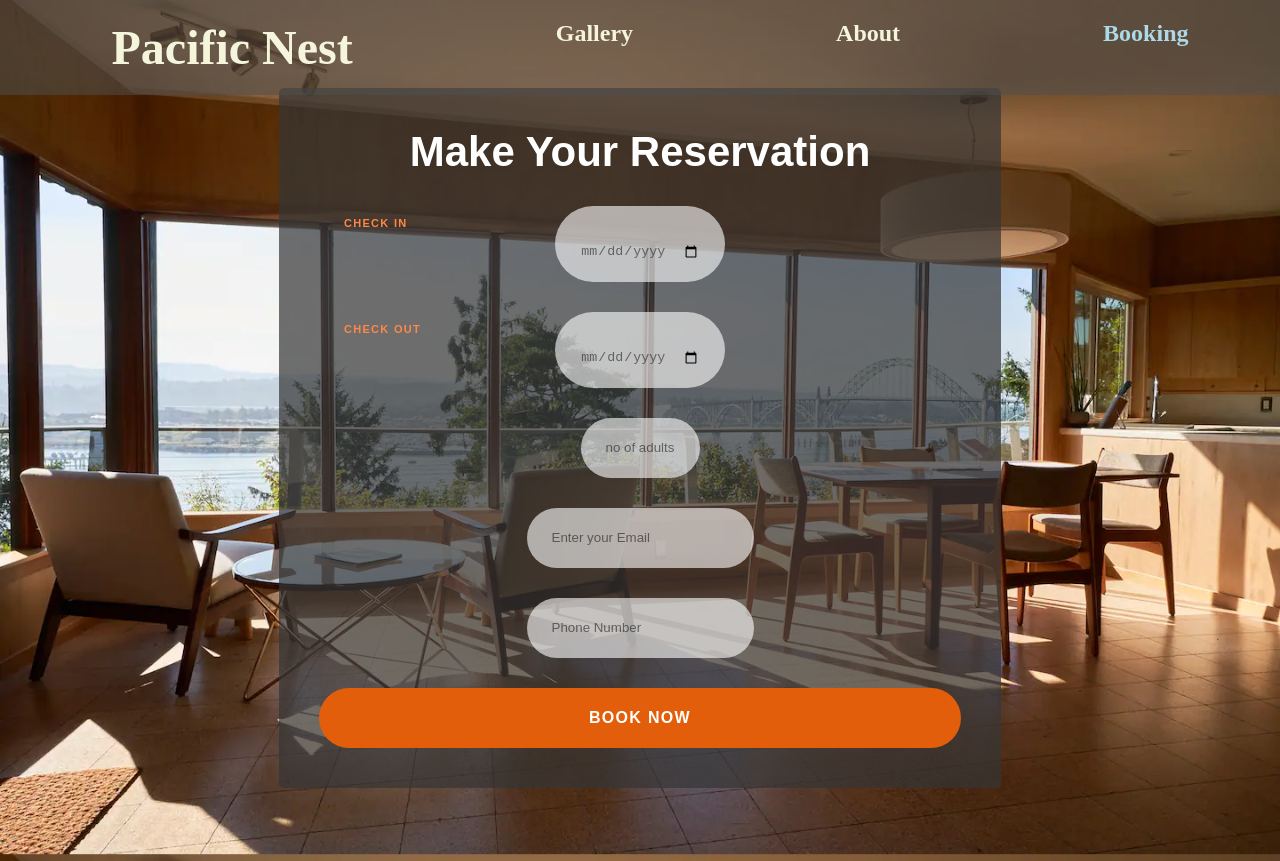
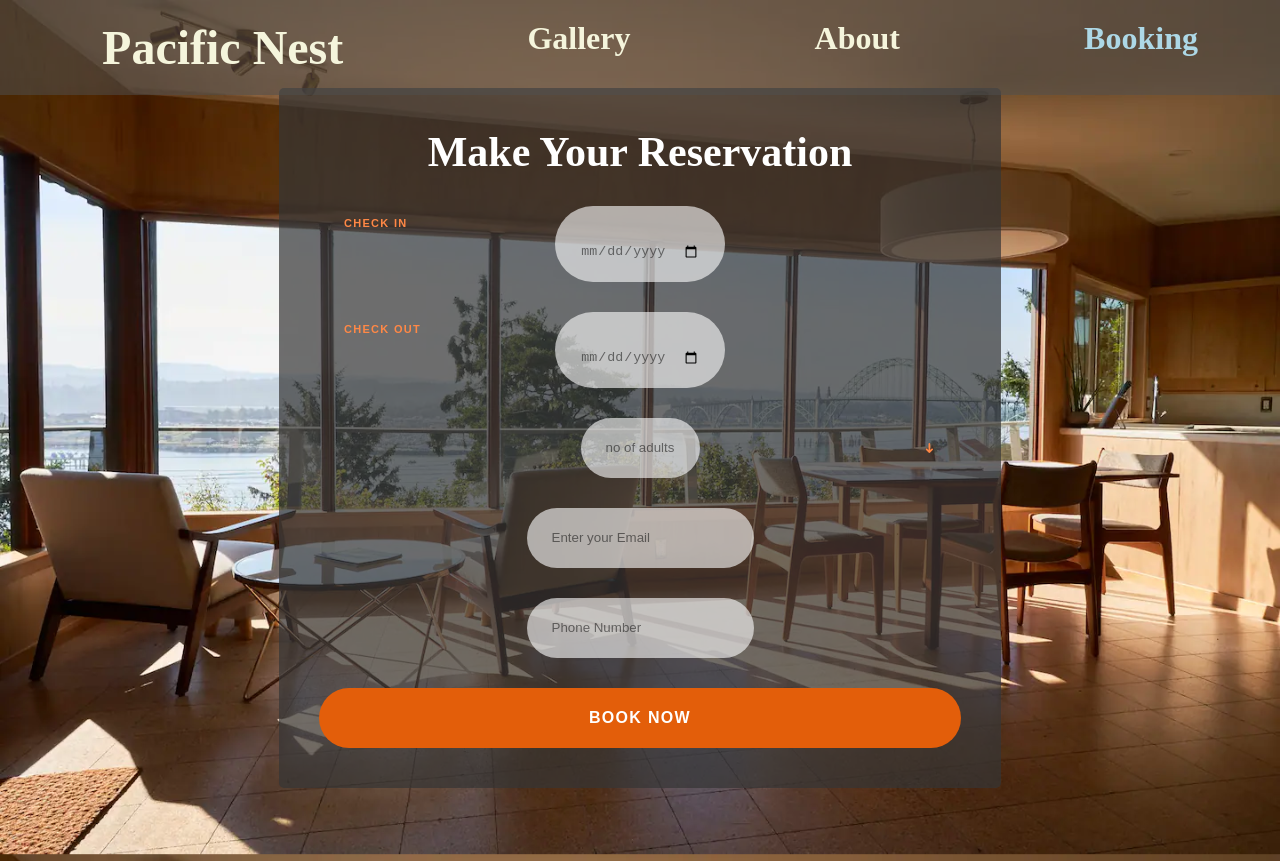
Before and after one commit to PeterwMcClelland/Beach-House, a React (Create React App) app: page /booking in a window 1280 px wide. Shown: the top 861 px of the page. Built offline with nearby package versions, Linux system fonts and the light colour scheme.

Commit message:
text update

```diff
--- a/src/App.css
+++ b/src/App.css
@@ -37,11 +37,14 @@
   }
 }
 
-/* Fonts */
+/* ---------- Fonts ---------- */
+
 @import url('https://fonts.googleapis.com/css2?family=Bebas+Neue&display=swap');
 @import url('https://fonts.googleapis.com/css2?family=Lilita+One&display=swap');
+@import url('https://fonts.googleapis.com/css2?family=Roboto+Slab&display=swap');
 
-/* Header */
+
+/* ---------- Header ---------- */
 
 .header {
   height: 120px;
@@ -82,8 +85,9 @@
     padding-bottom: 20px;
     margin: 10px;
     font-weight: bolder;
-    font-size: x-large;
-    font-family: 'Lilita One', cursive;
+    font-size: xx-large;
+    /* font-family: 'Bebas Neue', cursive; */
+    font-family: 'Roboto Slab', serif;
   }
 
   #beachhousenav {
@@ -102,13 +106,13 @@ a {
     cursor: pointer;
   }
 
-  /* Home.js */
+  /* ---------- Home.js ---------- */
 
 
 
 
 
-  /* About */
+  /* ---------- About ---------- */
 
   .aboutbackground {
     background: url(./assets/images/034ed1ed-fa40-4425-854d-eb783db443c9.webp) no-repeat center center fixed;
@@ -139,28 +143,35 @@ a {
 
   .infotext {
     padding: 20px;
-    background-color: rgb(80 80 80 / 53%);
+    background-color: rgb(80 80 80 / 70%);
     width: auto;
     color: white;
     margin: 199px 70px 10px 70px;
     border-radius: 8px;
     align-self: center;
+    font-family: 'Roboto Slab', serif;
   }
 
   .map {
     padding: 200px 10px 10px 10px;
   }
 
+  iframe {
+    border-radius: 5px;
+  }
+
   .about-h2 {
     font-size: xx-large;
     padding-bottom: 10px;
+    font-family: 'Roboto Slab', serif;
   }
 
   .abouttext {
-    font-size: x-large;
+    font-size: larger;
   }
 
-  /* Booking */
+
+  /* ---------- Booking ---------- */
 
   body{
     background: url(./assets/images/04599f12-2df1-4cb9-aac1-89c78ab0718c.webp) no-repeat center center fixed;
@@ -170,6 +181,11 @@ a {
     background-size: cover;
     height: 1000px;
     top: 0px;
+    }
+
+    .booking-h1 {
+      font-family: 'Roboto Slab', serif;
+
     }
 
 .section{
@@ -226,7 +242,7 @@ a {
         text-transform: capitalize;
         font-size: 42px;
         margin: 0px;
-        color: #fff
+        color: white;
     }
 
     .booking-form .form-group{
@@ -297,7 +313,7 @@ a {
         height: 32px;
         text-align: center;
         pointer-events: none;
-        color: rgba(0, 0, 0, 0.5);
+        color: #ff8846;
         font-size: 14px
         }
 
@@ -356,9 +372,29 @@ a {
         opacity: 0.9
         }
 
-        /* Gallery */
+
+        /* ---------- Gallery ---------- */
 
         #gallerybackground {
-          background: #00000080;
+          background: hsla(0, 0%, 11%, 0.85);
           height: 1200px;
         }
+
+
+        /* ---------- Confirmation ---------- */
+
+        .confirmation {
+          font-size: larger;
+          width: 400px;
+          text-align: center;
+          padding: 15px;
+          border-radius: 5px;
+          background-color: rgba(0, 0, 0, 0.7);
+        }
+
+        .confirmation-body {
+          text-align: -webkit-center;
+          padding-top: 200px;
+          color: white;
+          font-family: 'Lilita One', cursive;
+        }
--- a/src/App.js
+++ b/src/App.js
@@ -5,6 +5,7 @@ import Booking from "./components/Booking";
 import Gallery from "./components/Gallery";
 import About from "./components/About";
 import Home from "./components/Home";
+import Confirmation from "./components/Confirmation";
 import './App.css';
 
 function App() {
@@ -42,6 +43,7 @@ function App() {
                     <Route exact path="/about" element={<About />} />
                     <Route exact path="/gallery" element={<Gallery />} />
                     <Route exact path="/booking" element={<Booking />} />
+                    <Route exact path="/confirmation" element={<Confirmation />} />
                 </Routes>
             </BrowserRouter>
         </>
--- a/src/components/About.js
+++ b/src/components/About.js
@@ -10,7 +10,6 @@ function About() {
             <h2 className='about-h2'>About Us</h2>
             <p className='abouttext'>
                <LoremIpsum p={1}/>
-
             </p>
             </div>
 
--- a/src/components/Booking.js
+++ b/src/components/Booking.js
@@ -1,4 +1,9 @@
 import React from 'react'
+
+import {Link} from 'react-router-dom';
+
+
+
 
 function Booking() {
   return (
@@ -10,7 +15,7 @@ function Booking() {
             <div className="booking-form">
 
     <div className="form-header">
-      <h1>Make your reservation</h1>
+      <h1 className='booking-h1'>Make your reservation</h1>
     </div>
 
     <form>
@@ -65,7 +70,9 @@ function Booking() {
     </div>
 
      <div className="form-btn">
+     <Link to='/Confirmation'>
      <button className="submit-btn">Book Now</button>
+     </Link>
 
               </div>
             </form>
--- /dev/null
+++ b/src/components/Confirmation.js
@@ -0,0 +1,21 @@
+import React from 'react'
+import { FontAwesomeIcon } from '@fortawesome/react-fontawesome';
+import { faCalendarCheck } from '@fortawesome/free-solid-svg-icons';
+
+
+
+function Confirmation() {
+  return (
+    <body className='confirmation-body'>
+    <div className='confirmation'>
+    <div><FontAwesomeIcon size='4x' color='lightgreen' icon={faCalendarCheck } /></div>
+        <h1>Thank You!</h1>
+        <p>
+            We will email you in the next 24 hours with more information.
+        </p>
+    </div>
+    </body>
+  )
+}
+
+export default Confirmation;
```
Also changed, not shown: package.json (+7 -0 lines), 1 other file (tests, documents, lock files or other folders).
